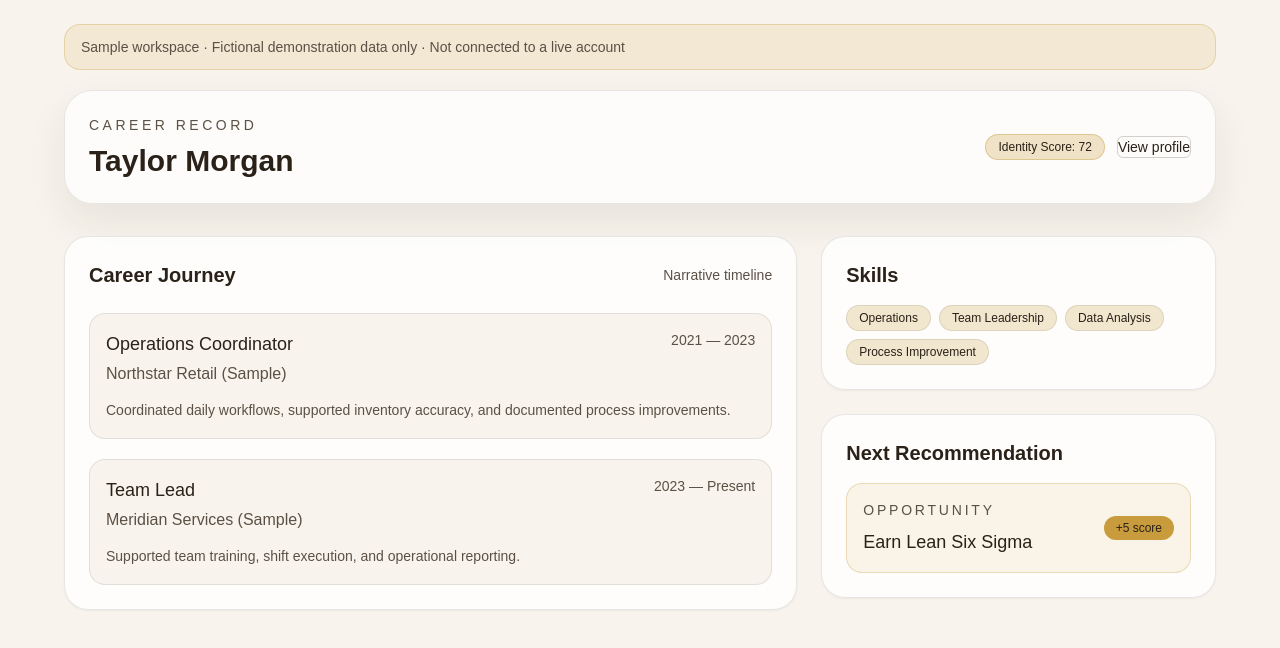
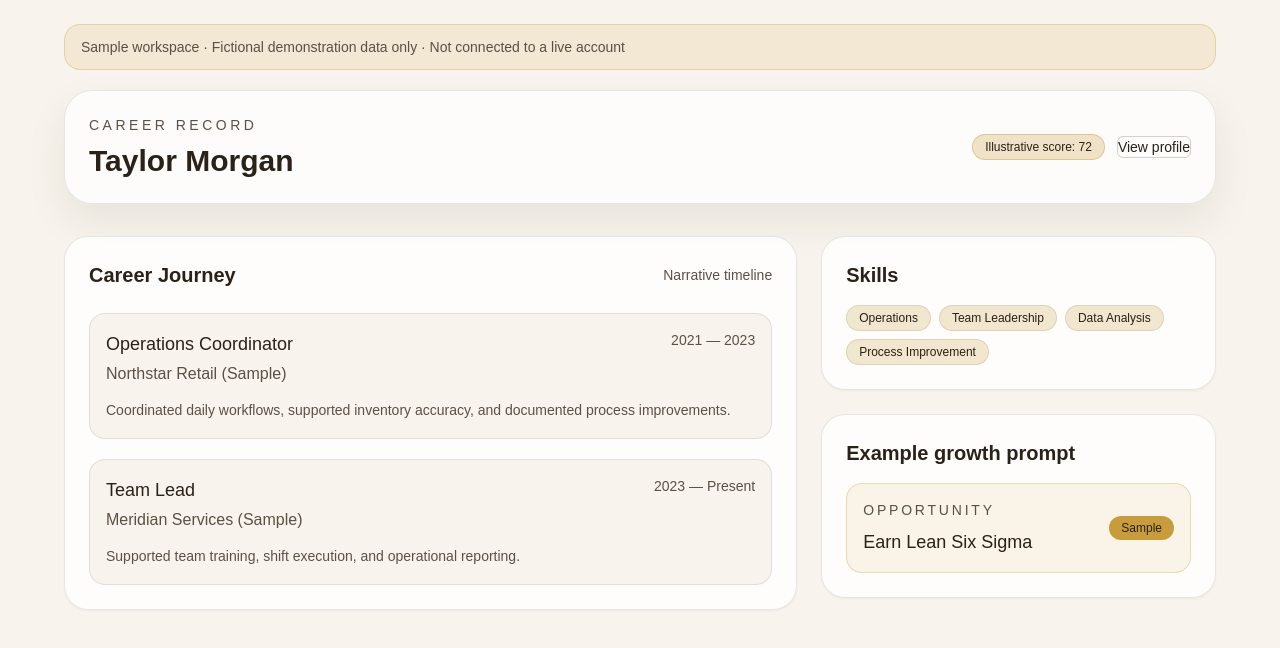
Before and after one commit to c00mbs/Become-CareerOs, a Next.js app: page /dashboard in a window 1280 px wide. Shown: the top 648 px of the page. Built offline with nearby package versions, Linux system fonts and the light colour scheme.

Commit message:
Clarify sample score and recommendation labels

```diff
--- a/src/app/dashboard/page.tsx
+++ b/src/app/dashboard/page.tsx
@@ -16,7 +16,7 @@ export default function DashboardPage() {
           </div>
           <div className="flex items-center gap-3">
             <Badge className="rounded-full border border-gold/40 bg-champagne/70 text-espresso">
-              Identity Score: {mockProfile.identity_score}
+              Illustrative score: {mockProfile.identity_score}
             </Badge>
             <Link href="/profile">
               <Button variant="outline" className="rounded-full border-espresso/15 bg-transparent text-espresso">
@@ -67,14 +67,14 @@ export default function DashboardPage() {
 
             <Card className="border-espresso/10 bg-white/80">
               <CardContent className="p-6">
-                <h3 className="text-xl font-semibold">Next Recommendation</h3>
+                <h3 className="text-xl font-semibold">Example growth prompt</h3>
                 <div className="mt-4 rounded-2xl border border-gold/30 bg-gold/10 p-4">
                   <div className="flex items-center justify-between gap-3">
                     <div>
                       <p className="text-sm uppercase tracking-[0.2em] text-brown">Opportunity</p>
                       <p className="mt-2 text-lg font-medium">Earn Lean Six Sigma</p>
                     </div>
-                    <Badge className="rounded-full bg-gold text-espresso">+5 score</Badge>
+                    <Badge className="rounded-full bg-gold text-espresso">Sample</Badge>
                   </div>
                 </div>
               </CardContent>
```
